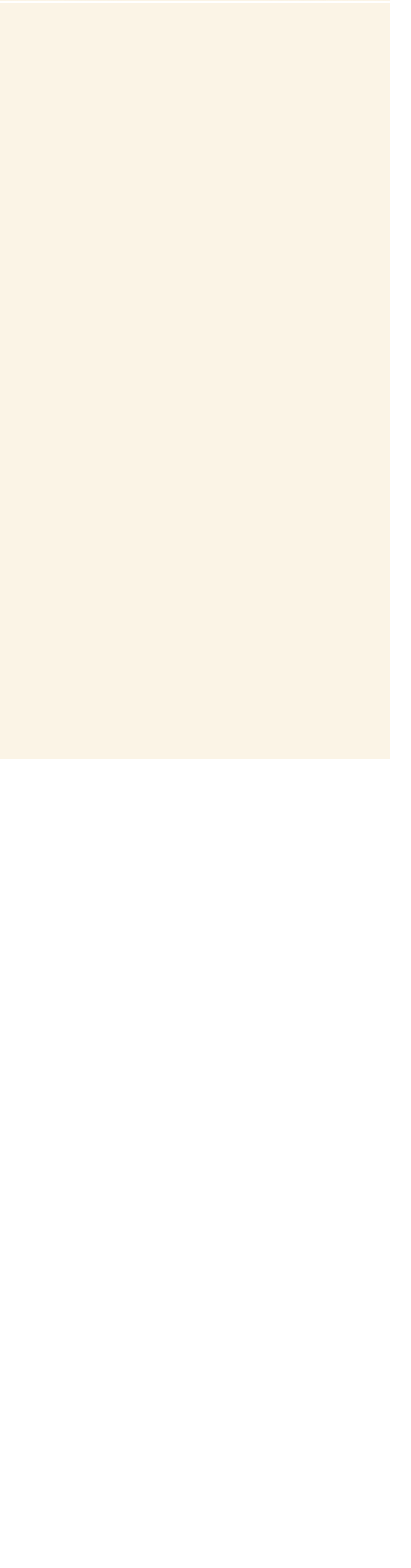
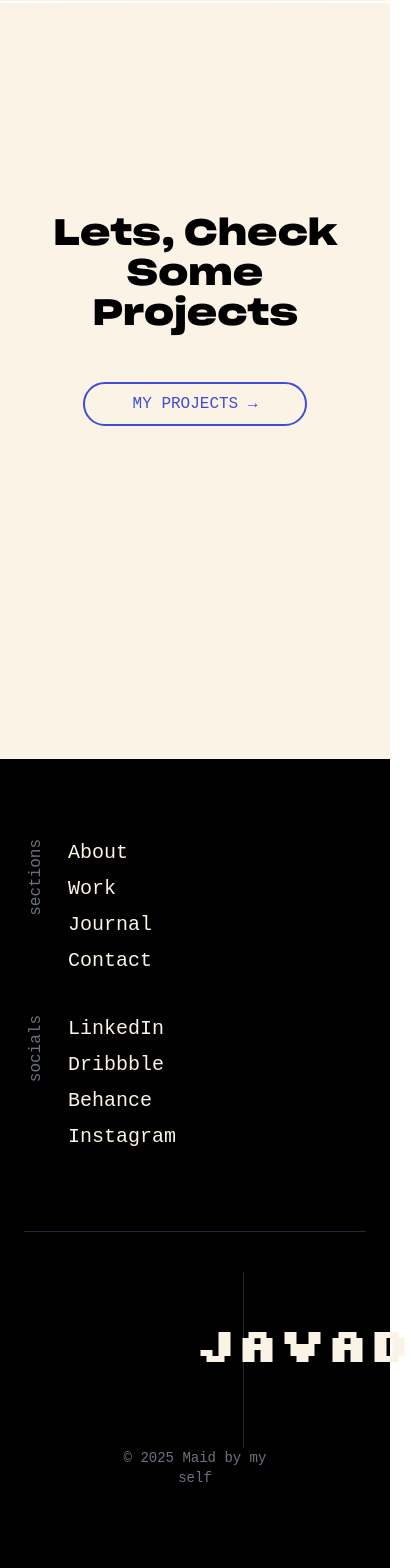
Before and after one commit to javaadde/portfolio-nextjs, a Next.js app: page / in a window 390 px wide. Shown: the part 1773-3341 px from the top of the page, 411 px wide, since content can reach past the window. Before the commit the page ends 2532 px from the top, so only its background shows below. Built offline with nearby package versions, Linux system fonts and the light colour scheme.

Commit message:
added footer

```diff
--- a/src/app/layout.tsx
+++ b/src/app/layout.tsx
@@ -13,8 +13,8 @@ const geistMono = Geist_Mono({
 });
 
 export const metadata: Metadata = {
-  title: "Portfolio",
-  description: "my portfolio website",
+  title: "javadde",
+  description: "portfolio website javad vadakkangara",
 };
 
 export default function RootLayout({
@@ -25,7 +25,7 @@ export default function RootLayout({
   return (
     <html lang="en">
       <head>
-        <link rel="icon" href="/logo.png" />
+        <link rel="icon" href="/logo.png" type="image/png" />
         <link
           href="https://fonts.googleapis.com/css2?family=Silkscreen:wght@400;700&display=swap"
           rel="stylesheet"
--- a/src/app/page.tsx
+++ b/src/app/page.tsx
@@ -8,7 +8,7 @@ import SlidingSkills from "@/components/SlidingSkills";
 export default function Home() {
 
 
-  const [openNav,setOpenNav]  = useState(false);
+  const [openNav, setOpenNav] = useState(false);
 
   return (
     <div>
@@ -16,12 +16,11 @@ export default function Home() {
       <section className="h-screen w-full relative">
 
 
-      <div className={`fixed text-[#FBF4E6] top-0 left-0 h-screen w-full bg-[#404CD6] shadow-2xl z-50 md:hidden transform transition-transform duration-300 ease-in-out ${
-           openNav ? 'translate-x-0' : 'translate-x-full'
+        <div className={`fixed text-[#FBF4E6] top-0 left-0 h-screen w-full bg-[#404CD6] shadow-2xl z-50 md:hidden transform transition-transform duration-300 ease-in-out ${openNav ? 'translate-x-0' : 'translate-x-full'
           }`}>
 
 
-          <span onClick={()=>{setOpenNav(false)}} className="text-2xl block text-center py-4 font-grotesk">Close</span>
+          <span onClick={() => { setOpenNav(false) }} className="text-2xl block text-center py-4 font-grotesk">Close</span>
           <h1 className="mt-10 text-center text-6xl font-silkscreen">JAVAD</h1>
           <ul className="font-grotesk mt-20 gap-5 flex items-center flex-col justify-center">
             <li className="text-2xl font-semibold cursor-pointer">Home</li>
@@ -32,7 +31,7 @@ export default function Home() {
 
           <div className="w-full pb-5 absolute bottom-0 flex justify-center">
 
-          <div className="h-18 w-18 cursor-pointer font-jetbrains  rounded-full bg-[#FBF4E6] text-center"> <p className="p-4 text-[#404CD6]">LETS,<br/>TALK</p> </div>
+            <div className="h-18 w-18 cursor-pointer font-jetbrains  rounded-full bg-[#FBF4E6] text-center"> <p className="p-4 text-[#404CD6]">LETS,<br />TALK</p> </div>
           </div >
         </div>
 
@@ -44,7 +43,7 @@ export default function Home() {
             <li className="text-lg font-semibold cursor-pointer">Contact</li>
           </ul>
 
-         <span onClick={()=>{setOpenNav(true)}} className="text-2xl md:hidden font-semibold font-grotesk">Menue</span>
+          <span onClick={() => { setOpenNav(true) }} className="text-2xl md:hidden font-semibold font-grotesk">Menue</span>
         </nav>
 
 
@@ -59,7 +58,7 @@ export default function Home() {
           <p className="font-jetbrains">CRIATIVE AND DEVELOPMENT TO TECH AND CULTURAL CHANGEMAKING</p>
         </div>
 
-          <div className="md:w-20 md:h-20 h-18 w-18 cursor-pointer text-[#FBF4E6] font-jetbrains absolute bottom-5 right-5 rounded-full bg-[#404cd6] text-center"> <p className="p-4">LETS,<br/>TALK</p> </div>
+        <div className="md:w-20 md:h-20 h-18 w-18 cursor-pointer text-[#FBF4E6] font-jetbrains absolute bottom-5 right-5 rounded-full bg-[#404cd6] text-center"> <p className="p-4">LETS,<br />TALK</p> </div>
 
 
       </section>
@@ -87,7 +86,65 @@ export default function Home() {
 
       <section className="h-screen w-full bg-[#FBF4E6]">
         <SlidingSkills />
+
+        <div className="w-full h-3/4 flex items-center justify-center flex-col gap-12">
+          <h1 className="font-grotesk md:text-8xl text-4xl text-black w-3/4 text-center">Lets, Check
+            Some Projects</h1>
+          <Link href="/projects"
+            className="relative inline-block py-2 px-12 cursor-pointer font-jetbrains text-[#404CD6] border-2 border-[#404CD6] rounded-full overflow-hidden z-10 before:content-[''] before:absolute before:left-0 before:top-0 before:w-full before:h-full before:bg-[#404CD6] before:-translate-x-full before:transition-all before:duration-400 before:-z-10 hover:before:translate-x-0 hover:text-[#FBF4E6] duration-300"
+          >
+            <button >
+              MY PROJECTS &rarr;
+            </button>
+          </Link>
+        </div>
+
       </section>
+
+
+
+      <footer className="bg-black text-[#FBF4E6] py-20 px-6 md:px-12">
+        <div className="flex flex-col md:flex-row justify-center md:items-end mb-20 md:gap-30 gap-10">
+
+          {/* Sections Links */}
+          <div className="flex gap-5">
+            <div className="flex flex-col gap-2">
+              <h3 className="font-jetbrains text-gray-500 mb-2 rotate-180 [writing-mode:vertical-lr]">sections</h3>
+            </div>
+            <ul className="font-jetbrains text-xl flex flex-col gap-2">
+              <li className="hover:text-[#404CD6] cursor-pointer">About</li>
+              <li className="hover:text-[#404CD6] cursor-pointer">Work</li>
+              <li className="hover:text-[#404CD6] cursor-pointer">Journal</li>
+              <li className="hover:text-[#404CD6] cursor-pointer">Contact</li>
+            </ul>
+          </div>
+
+          {/* Socials Links */}
+          <div className="flex gap-5">
+            <div className="flex flex-col gap-2">
+              <h3 className="font-jetbrains text-gray-500 mb-2 rotate-180 [writing-mode:vertical-lr]">socials</h3>
+            </div>
+            <ul className="font-jetbrains text-xl flex flex-col gap-2">
+              <li className="hover:text-[#404CD6] cursor-pointer">LinkedIn</li>
+              <li className="hover:text-[#404CD6] cursor-pointer">Dribbble</li>
+              <li className="hover:text-[#404CD6] cursor-pointer">Behance</li>
+              <li className="hover:text-[#404CD6] cursor-pointer">Instagram</li>
+            </ul>
+          </div>
+        </div>
+
+        <div className="text-center md:text-left border-t border-gray-800 pt-10 flex flex-col md:flex-row justify-between items-center">
+          <div className="border-r border-gray-800 h-full p-12 w-1">
+            <h1 className="text-5xl md:text-[8rem] font-silkscreen leading-none mb-8 md:mb-0">JAVAD</h1>
+          </div>
+          <div className="flex items-center justify-center text-center w-1/2">
+            <p className="font-jetbrains text-sm text-gray-500">© 2025 Maid by my self</p>
+          </div>
+        </div>
+      </footer>
+
+
+
 
     </div>
   );
--- a/src/components/SlidingSkills.tsx
+++ b/src/components/SlidingSkills.tsx
@@ -7,14 +7,6 @@ export default function SlidingSkills() {
       viewBox: '0 0 48 48',
       paths: [
         { d: 'M18.974,31.5c0,0.828-0.671,1.5-1.5,1.5s-1.5-0.672-1.5-1.5v-14c0-0.653,0.423-1.231,1.045-1.43 c0.625-0.198,1.302,0.03,1.679,0.563l16.777,23.704C40.617,36.709,44,30.735,44,24c0-11-9-20-20-20S4,13,4,24s9,20,20,20 c3.192,0,6.206-0.777,8.89-2.122L18.974,22.216V31.5z M28.974,16.5c0-0.828,0.671-1.5,1.5-1.5s1.5,0.672,1.5,1.5v13.84l-3-4.227 V16.5z', fill: '#212121' }
-      ]
-    },
-    {
-      name: 'Vite',
-      viewBox: '0 0 32 32',
-      paths: [
-        { d: 'M29.956 1.258l-2.065.88-12.01 28.59L3.89 2.138l-2.065-.88L.5 2.5l15.38 30.76L31.28 2.5l-1.324-1.242z', fill: '#FFC61E' },
-        { d: 'M15.88 33.26L.5 2.5l1.325-1.242 2.065.88L15.88 33.26z', fill: '#BD34FE' }
       ]
     },
     {
```
Lines whose indentation alone changed are shown as unchanged.
